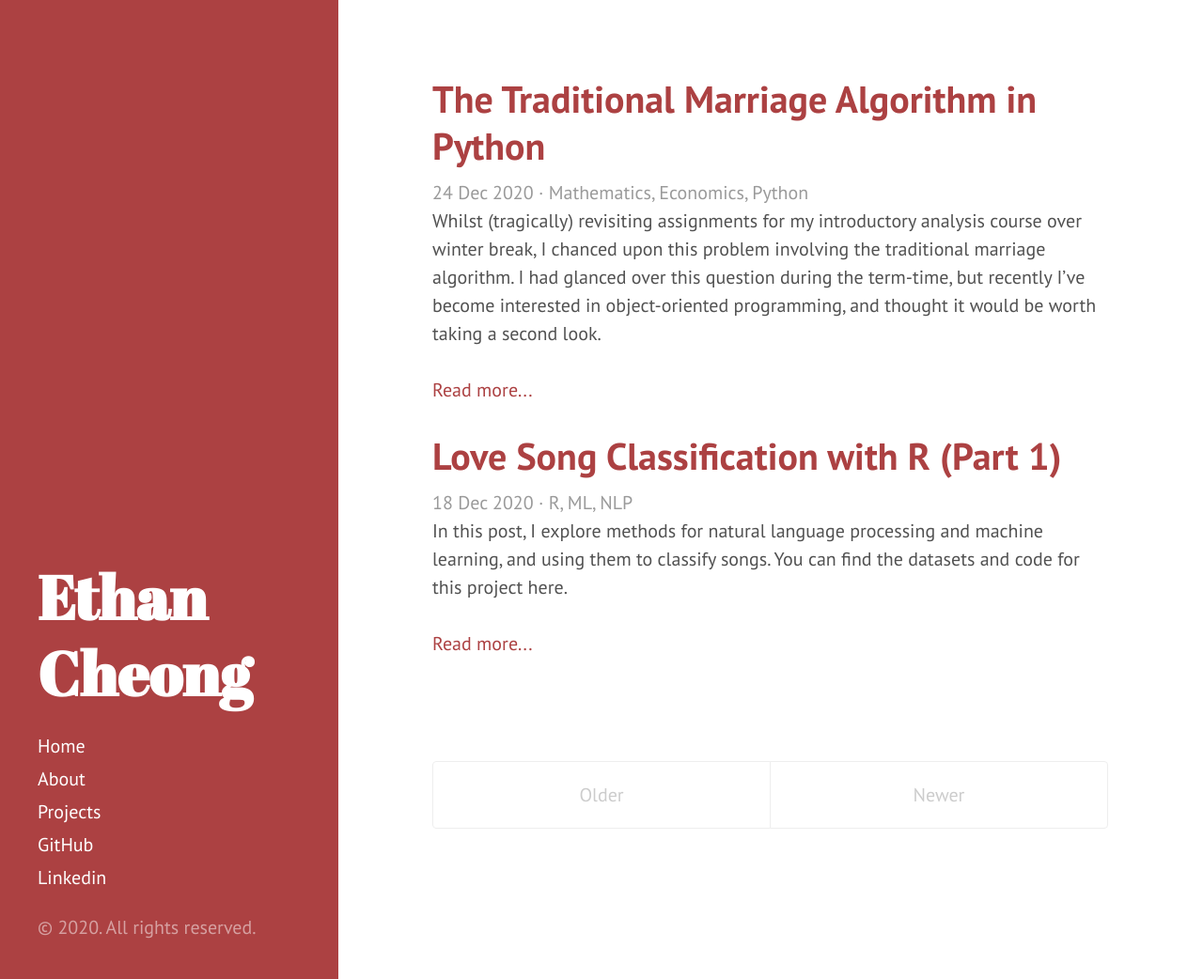
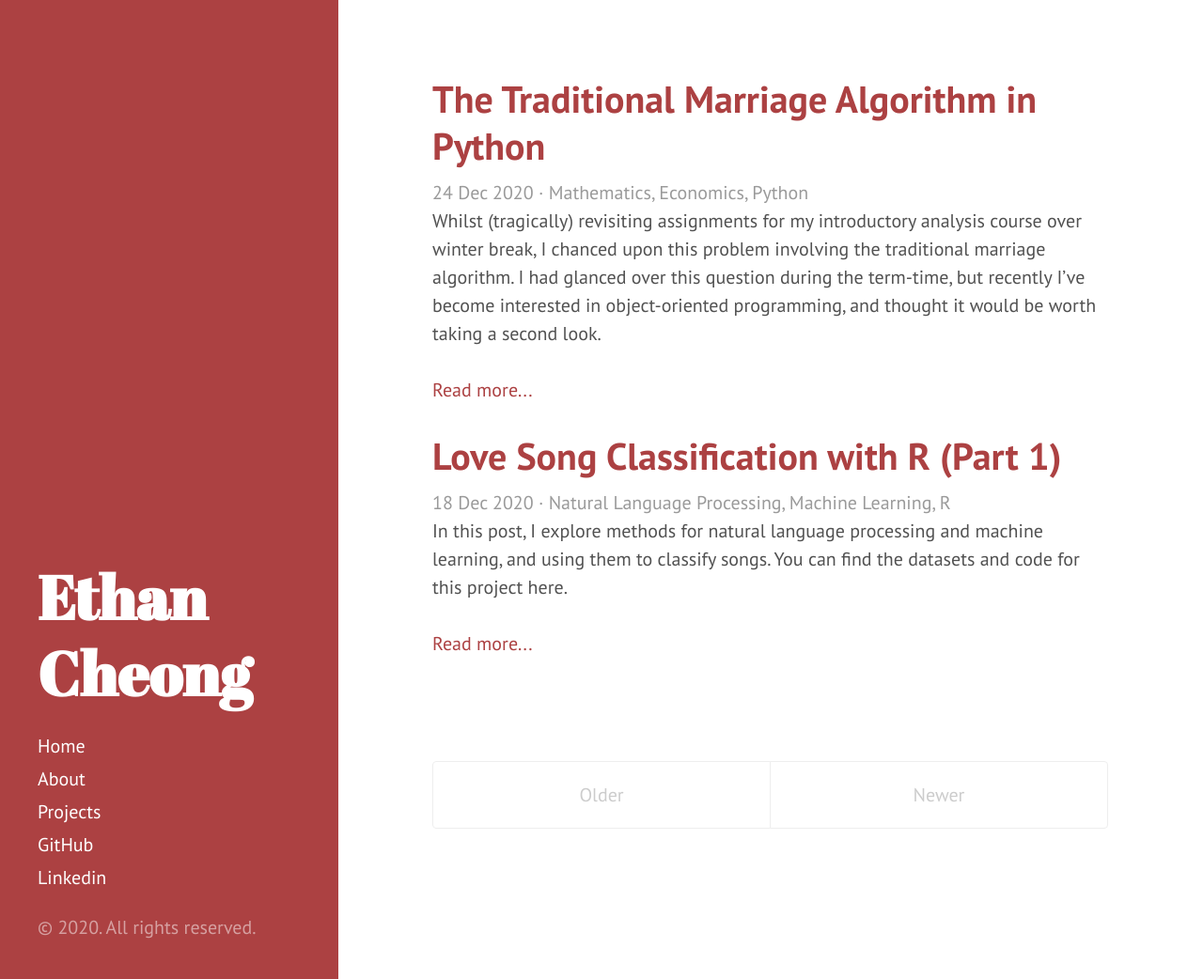
Before and after one commit to ethan-cheong/ethan-cheong.github.io, a Jekyll site: the page built from index.html, in a window 1280 px wide and 1042 px high. Shown: the whole window at 94% size. Built offline with Jekyll 4.4.1, drawn with Linux system fonts in a browser that asks for light colours; the list of posts is cut into pages by our own code.

Commit message:
Update tags for love songs

```diff
--- a/_posts/2020-12-20-love-songs-NLP.md
+++ b/_posts/2020-12-20-love-songs-NLP.md
@@ -3,7 +3,7 @@ layout: post
 title: Love Song Classification with R (Part 1)
 date: 2020-12-18
 categories: blog
-tag: R, ML, NLP
+tag: Natural Language Processing, Machine Learning, R
 usemathjax: true
 permalink: /love-song-classification-1/
 ---
```
